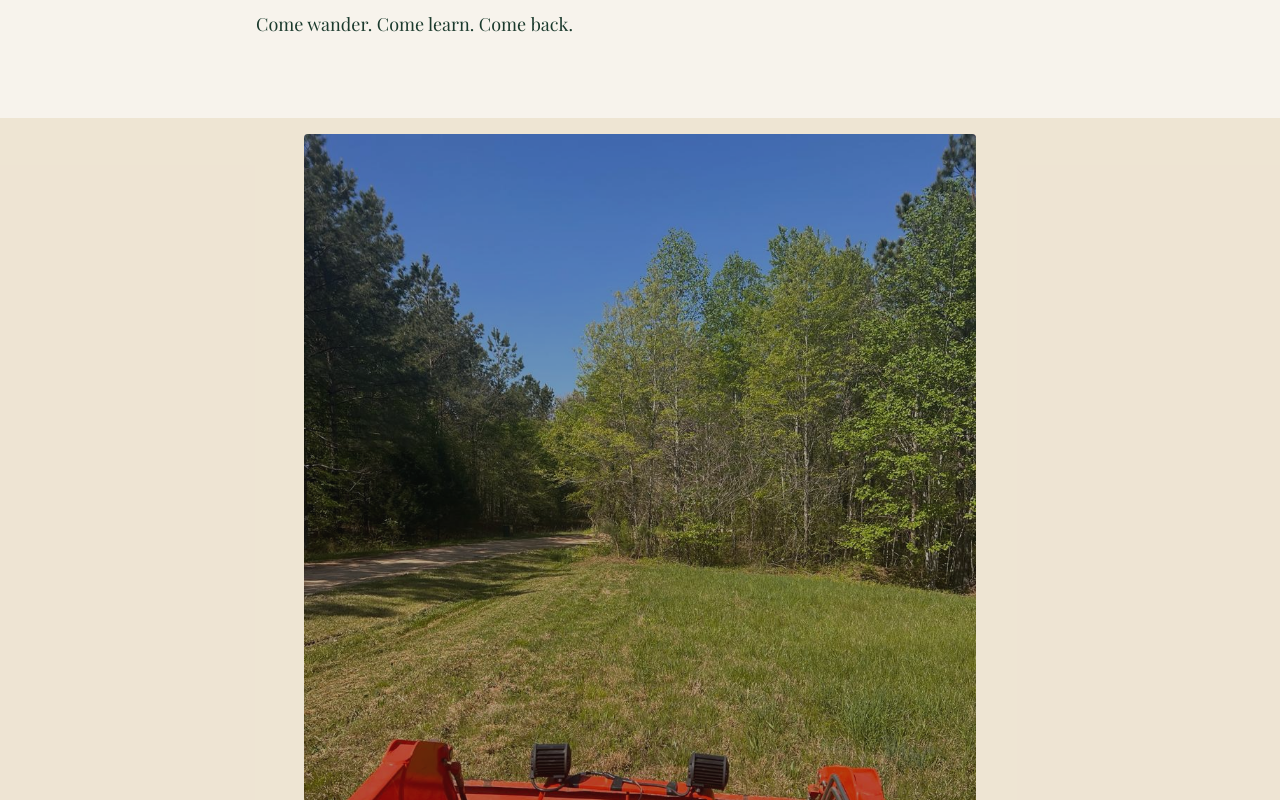
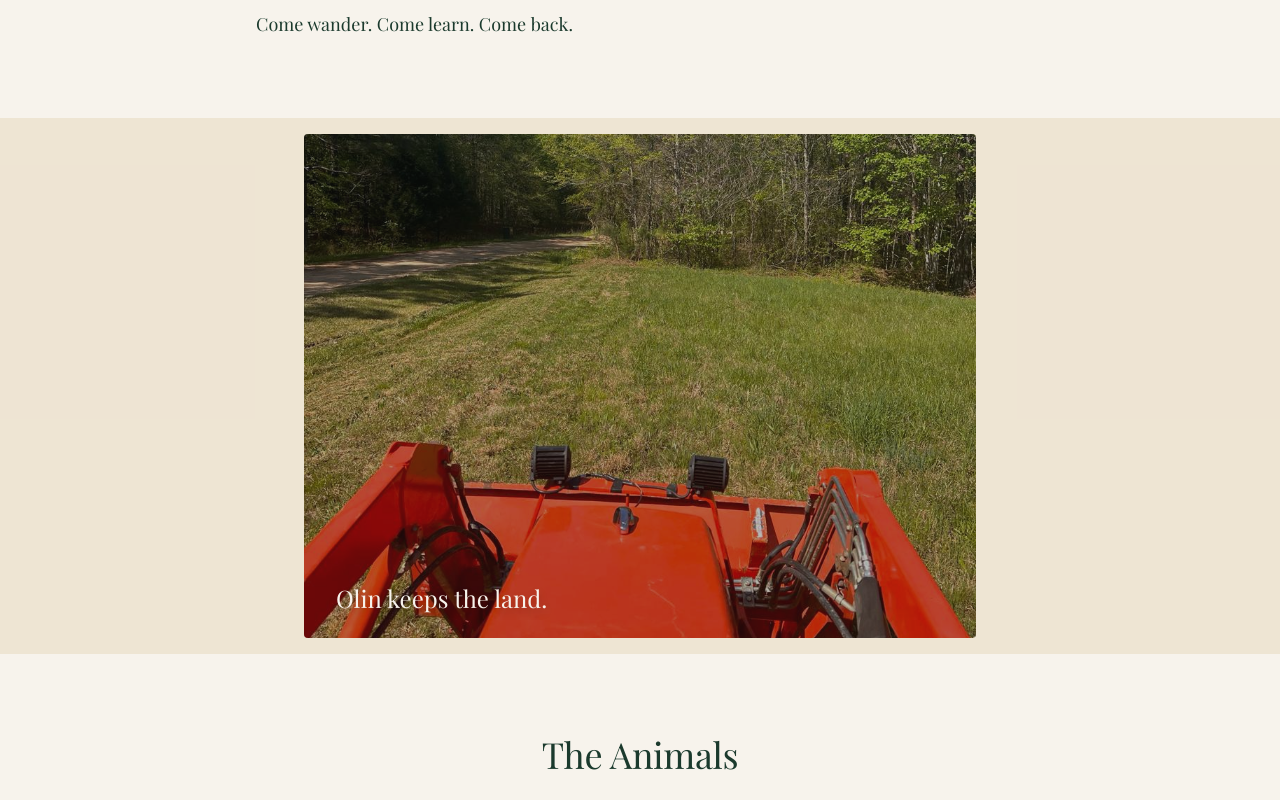
Before and after one commit to forevermore3333/forevermorefarm-website, a Next.js app: page /our-farm in a window 1280 px wide. Shown: the part 1360-2160 px from the top of the page. Built offline with nearby package versions, Linux system fonts and the light colour scheme; a web font is replaced by a local one.

Commit message:
Our Farm: Olin tractor — aspect-[4/3], objectPosition 50% 76% from photo editor

```diff
--- a/src/app/our-farm/page.tsx
+++ b/src/app/our-farm/page.tsx
@@ -40,8 +40,8 @@ export default function OurFarm() {
       {/* Olin on the land */}
       <section className="py-4 px-4 bg-farm-tan/20">
         <div className="max-w-6xl mx-auto">
-          <div className="relative aspect-[3/4] max-w-2xl mx-auto rounded-sm overflow-hidden">
-            <Image src="/images/property/olin-tractor-brushhog-pov.jpg" alt="Olin on the tractor brush hogging the property" fill className="object-cover object-[center_25%]" />
+          <div className="relative aspect-[4/3] max-w-2xl mx-auto rounded-sm overflow-hidden">
+            <Image src="/images/property/olin-tractor-brushhog-pov.jpg" alt="Olin on the tractor brush hogging the property" fill className="object-cover" style={{ objectPosition: '50% 76%' }} />
             <div className="absolute inset-0 bg-farm-charcoal/30" />
             <div className="absolute bottom-6 left-8">
               <p className="font-serif text-2xl text-farm-cream drop-shadow-lg">Olin keeps the land.</p>
```
